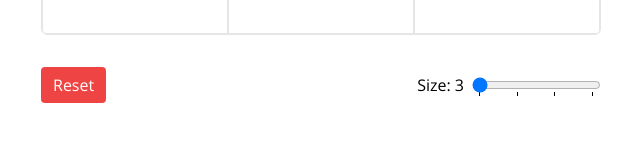
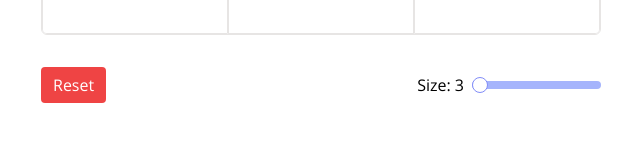
Before and after one commit to OxyDesign/game-ttt, a React (Create React App) app: page / in a window 1280 px wide. Shown: the part 617-758 px from the top of the page, without its empty margins (319-959 px from the left). Built offline with nearby package versions, Linux system fonts and the light colour scheme.

Commit message:
Update Range style

```diff
--- a/src/components/cell/Cell.module.scss
+++ b/src/components/cell/Cell.module.scss
@@ -28,10 +28,11 @@
 
 .cell {
   @apply flex
-        justify-center
-        items-center
-        border
-        border-stone-200;
+    justify-center
+    items-center
+    border
+    border-stone-200
+    focus-visible:outline-indigo-300;
 
   @each $size in consts.$sizes {
     &.size-#{$size} {
--- a/src/components/footer/Reset.module.scss
+++ b/src/components/footer/Reset.module.scss
@@ -1,3 +1,3 @@
 .reset {
-  @apply py-1.5 px-3 text-white bg-red-500 hover:bg-red-600 rounded;
+  @apply py-1.5 px-3 text-white bg-red-500 hover:bg-red-600 focus-visible:outline-red-700 rounded;
 }
--- a/src/components/footer/Resize.module.scss
+++ b/src/components/footer/Resize.module.scss
@@ -1,3 +1,30 @@
 .resize {
   @apply flex gap-2 items-center;
 }
+
+.label {
+  @apply flex shrink-0;
+}
+
+.range {
+  -webkit-appearance: none;
+  @apply w-full bg-transparent py-1 focus-visible:outline-indigo-300 focus-visible:outline-offset-4;
+
+  &::-webkit-slider-thumb {
+    -webkit-appearance: none;
+    @apply h-4 w-4 -mt-1 rounded-full	bg-indigo-300 border border-solid border-indigo-400 bg-white cursor-pointer;
+  }
+
+  &::-moz-range-thumb {
+    @apply h-4 w-4 rounded-full	bg-indigo-300 border border-solid border-indigo-400 bg-white cursor-pointer;
+  }
+
+  &::-webkit-slider-runnable-track {
+    -webkit-appearance: none;
+    @apply h-2 rounded-xl bg-indigo-300;
+  }
+
+  &::-moz-range-track {
+    @apply w-full h-2 rounded-xl bg-indigo-300;
+  }
+}
--- a/src/components/footer/Resize.tsx
+++ b/src/components/footer/Resize.tsx
@@ -14,8 +14,11 @@ export const Resize: FC<ResizeProps> = () => {
 
   return (
     <div className={styles.resize}>
-      <label htmlFor="size">Size: {size}</label>
+      <label htmlFor="size" className={styles.label}>
+        Size: {size}
+      </label>
       <input
+        className={styles.range}
         type="range"
         min={minSize}
         max={maxSize}
```
